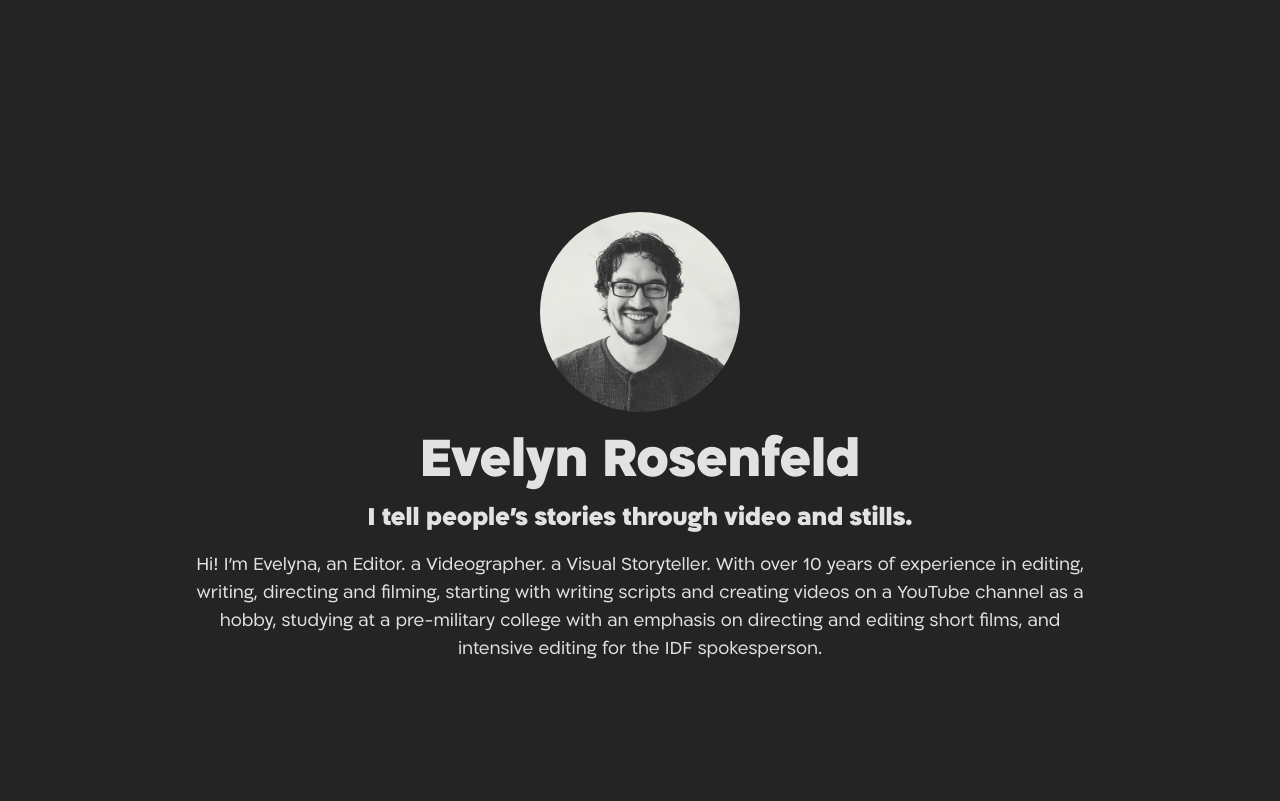
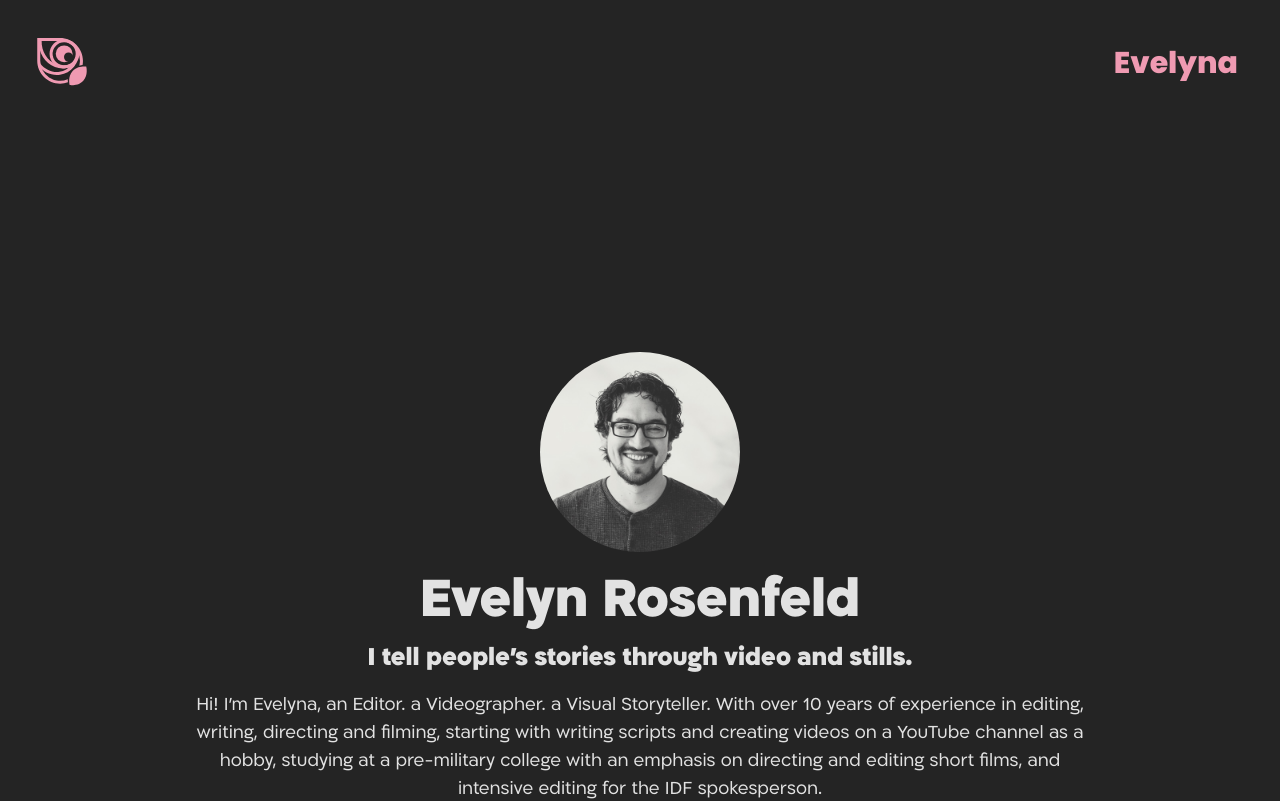
Before and after one commit to Eyalco1/evelyn-single-page, a Svelte app: page / in a window 1280 px wide. Shown: the top 801 px of the page. Built offline with nearby package versions, Linux system fonts and the light colour scheme.

Commit message:
Rebuilding header

```diff
--- a/src/App.svelte
+++ b/src/App.svelte
@@ -1,11 +1,16 @@
 <script>
+  import { Link } from 'svelte-navigator'
   import About from './components/About.svelte'
   import Work from './components/Work.svelte'
   import Contact from './components/Contact.svelte'
   import Footer from './components/Footer.svelte'
+  import Navbar from './components/Navbar.svelte'
 </script>
 
 <div class="all-wrap">
+  <div id="nav-cont">
+    <Navbar />
+  </div>
   <main>
     <div id="about-cont">
       <About />
@@ -60,6 +65,10 @@
     background-color: orange;
   } */
 
+  #nav-cont {
+    padding: 2rem;
+  }
+
   /* .read-the-docs {
     color: #888;
   } */
--- a/src/assets/css/app.css
+++ b/src/assets/css/app.css
@@ -2,6 +2,7 @@
   --evelyna-primary: #ef9ab2;
   --evelyna-black: #6d6d6d;
   --evelyna-white: #fff3f8;
+  --bg-color: #242424;
 
   font-family: Inter, Avenir, Helvetica, Arial, sans-serif;
   font-size: 16px;
@@ -10,7 +11,7 @@
 
   color-scheme: light dark;
   color: rgba(255, 255, 255, 0.87);
-  background-color: #242424;
+  background-color: var(--bg-color);
 
   font-synthesis: none;
   text-rendering: optimizeLegibility;
--- a/src/components/Logo.svelte
+++ b/src/components/Logo.svelte
@@ -37,7 +37,7 @@
   })
 
   export let color = 'var(--evelyna-primary)'
-  export let eyeColor = 'white'
+  export let eyeColor = 'var(--bg-color)'
 </script>
 
 <div id="logo-container" class="hover-scale">
--- a/src/components/Navbar.svelte
+++ b/src/components/Navbar.svelte
@@ -1,5 +1,4 @@
 <script>
-  import { Link } from 'svelte-navigator'
   import NavbarHorizontal from './NavbarHorizontal.svelte'
   import NavbarVerical from './NavbarVertical.svelte'
   import Logo from './Logo.svelte'
@@ -14,21 +13,31 @@
 </script>
 
 <div id="header-container">
-  <Link to="/">
-    <div on:click={() => setCurPage('/')} on:keyup={() => setCurPage('/')}>
-      <Logo />
-    </div>
-  </Link>
+  <div
+    class="logo"
+    on:click={() => setCurPage('/')}
+    on:keyup={() => setCurPage('/')}
+  >
+    <Logo />
+  </div>
 
   <div id="navbar-horz">
+    <span>Evelyna</span>
+  </div>
+
+  <!-- <div id="navbar-horz">
     <NavbarHorizontal {currentPage} />
   </div>
   <div id="navbar-vert">
     <NavbarVerical {currentPage} />
-  </div>
+  </div> -->
 </div>
 
 <style>
+  .logo:hover {
+    cursor: pointer;
+  }
+
   #header-container {
     display: flex;
     justify-content: space-between;
@@ -71,4 +80,38 @@
       display: none;
     }
   }
+
+  nav span,
+  span {
+    font-family: Poppins;
+    font-size: 30px;
+    font-weight: 800;
+    margin: 0 10px;
+    color: var(--evelyna-primary);
+
+    /* background: linear-gradient(
+        to right,
+        rgba(100, 200, 200, 1),
+        rgba(100, 200, 200, 1)
+      ),
+      linear-gradient(
+        to right,
+        rgba(255, 0, 0, 1),
+        rgba(255, 0, 180, 1),
+        rgba(0, 100, 200, 1)
+      );
+    background-size: 0% 3px, 0 3px;
+    background-position: 100% 100%, 0 100%;
+    background-repeat: no-repeat; */
+
+    transition: all 200ms;
+    text-align: center;
+  }
+
+  nav span:hover,
+  span:hover {
+    background-size: 0 3px, 100% 3px;
+    color: var(--evelyna-primary);
+    user-select: none;
+  }
 </style>
--- a/src/components/NavbarHorizontal.svelte
+++ b/src/components/NavbarHorizontal.svelte
@@ -20,35 +20,25 @@
   export let currentPage = '/'
 </script>
 
-<nav>
-  <!-- <div class="link-wrap" on:click={() => setCurPage('work')}>
-    <Link to="/work"
-      ><span class:bold={curPageValue === 'work'}>Work</span></Link
-    >
-  </div> -->
-  <Link to="/work"
-    ><span
+<span>Evelyna</span>
+
+<!-- <nav>
+  <span
     on:click={() => setCurPage('work')}
     on:keyup={() => setCurPage('work')}
     class:bold={currentPage === 'work'}>Work</span
-    ></Link
   >
-  <Link to="/about"
-    ><span
+  <span
     on:click={() => setCurPage('about')}
     on:keyup={() => setCurPage('about')}
     class:bold={currentPage === 'about'}>About</span
-    ></Link
   >
-  <Link to="/contact"
-    ><span
+  <span
     on:click={() => setCurPage('contact')}
     on:keyup={() => setCurPage('contact')}
     class:bold={currentPage === 'contact'}>Contact</span
-    ></Link
   >
-</nav>
-
+</nav> -->
 <style>
   /* .link-wrap {
     display: inline;
@@ -64,12 +54,13 @@
     margin-bottom: auto;
   }
 
-  nav span {
+  nav span,
+  span {
     font-family: Poppins;
-    font-size: 20px;
-    font-weight: 500;
+    font-size: 30px;
+    font-weight: 800;
     margin: 0 10px;
-    color: var(--evelyna-black);
+    color: var(--evelyna-primary);
 
     /* background: linear-gradient(
         to right,
@@ -89,8 +80,10 @@
     transition: all 200ms;
   }
 
-  nav span:hover {
+  nav span:hover,
+  span:hover {
     background-size: 0 3px, 100% 3px;
     color: var(--evelyna-primary);
+    user-select: none;
   }
 </style>
```
Lines whose indentation alone changed are shown as unchanged.
